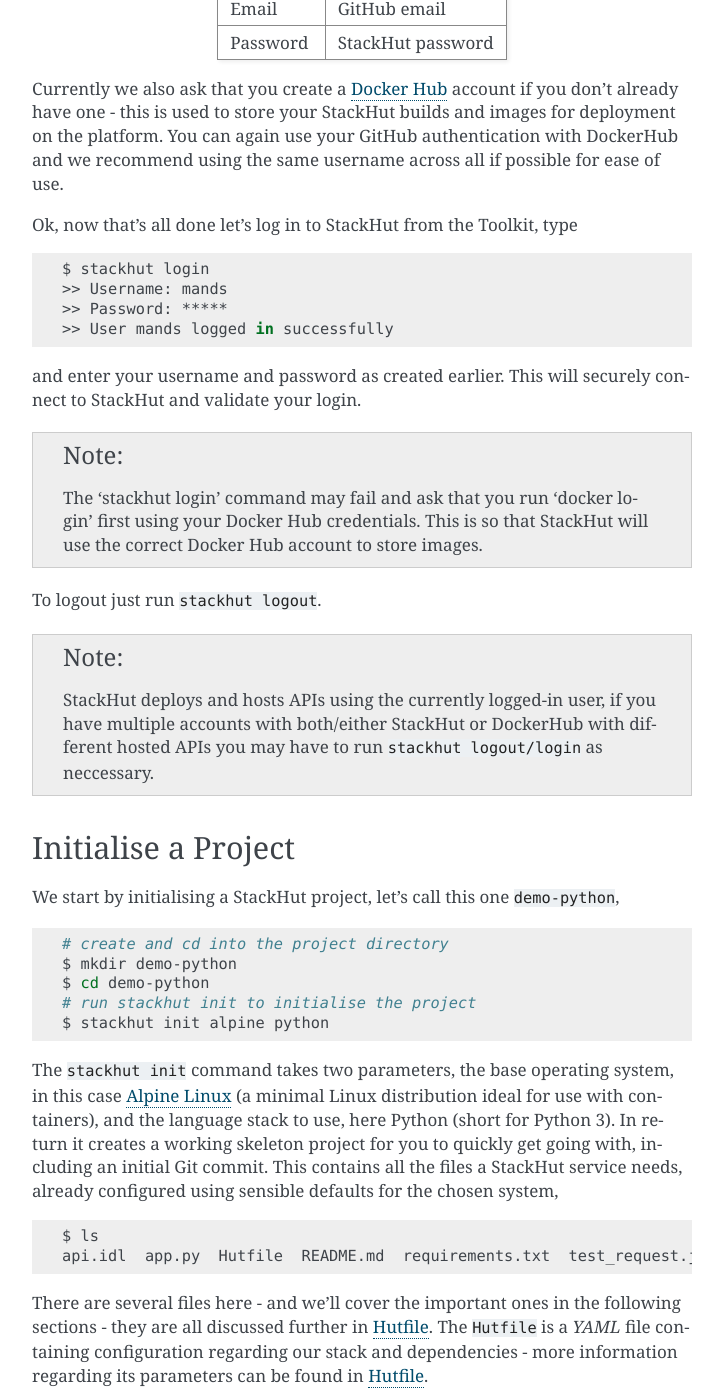
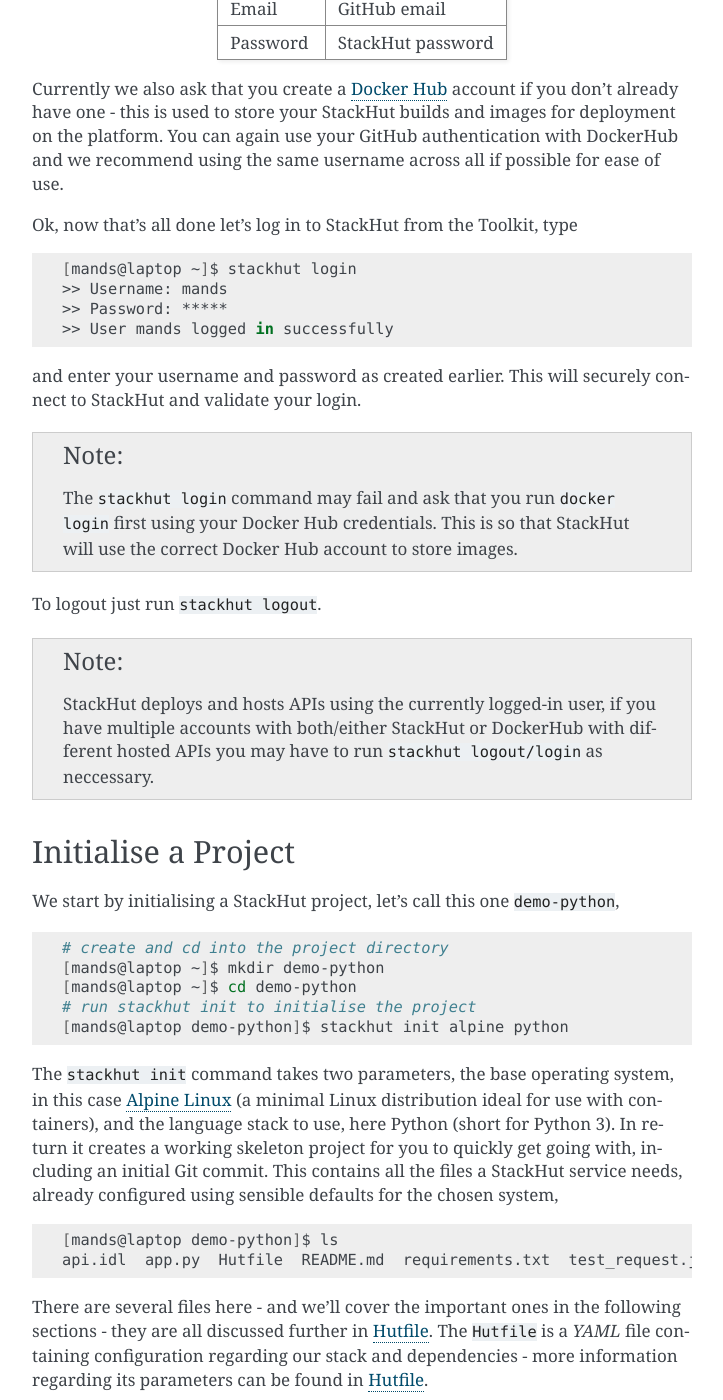
Before and after one commit to nstack/stackhut, a Sphinx documentation site: the page built from docs/getting_started/tutorial_create.rst, in a window 1280 px wide and 1400 px high, scrolled down 1351 px. Shown: the whole window, without its empty margins (388-1111 px from the left). Built offline with Sphinx 7.4.7, drawn with Linux system fonts in a browser that asks for light colours; some of the changed text lies outside the part shown.

Commit message:
updated create

```diff
--- a/docs/getting_started/tutorial_create.rst
+++ b/docs/getting_started/tutorial_create.rst
@@ -44,14 +44,14 @@
 
 .. code-block:: bash
 
-    $ stackhut login
+    [mands@laptop ~]$ stackhut login
     >> Username: mands
     >> Password: *****
     >> User mands logged in successfully
 
 and enter your username and password as created earlier. This will securely connect to StackHut and validate your login.
 
-.. note:: The 'stackhut login' command may fail and ask that you run 'docker login' first using your Docker Hub credentials.  This is so that StackHut will use the correct Docker Hub account to store images.
+.. note:: The ``stackhut login`` command may fail and ask that you run ``docker login`` first using your Docker Hub credentials.  This is so that StackHut will use the correct Docker Hub account to store images.
 
 To logout just run ``stackhut logout``.
 
@@ -66,17 +66,17 @@
 .. code-block:: bash
 
     # create and cd into the project directory
-    $ mkdir demo-python
-    $ cd demo-python
+    [mands@laptop ~]$ mkdir demo-python
+    [mands@laptop ~]$ cd demo-python
     # run stackhut init to initialise the project
-    $ stackhut init alpine python
+    [mands@laptop demo-python]$ stackhut init alpine python
 
 The ``stackhut init`` command takes two parameters, the base operating system, in this case `Alpine Linux <http://alpinelinux.org/>`_ (a minimal Linux distribution ideal for use with containers), and the language stack to use, here Python (short for Python 3). In return it creates a working skeleton project for you to quickly get going with, including an initial Git commit.
 This contains all the files a StackHut service needs, already configured using sensible defaults for the chosen system,
 
 .. code-block:: bash
 
-    $ ls
+    [mands@laptop demo-python]$ ls
     api.idl  app.py  Hutfile  README.md  requirements.txt  test_request.json
 
 There are several files here - and we'll cover the important ones in the following sections - they are all discussed further in :ref:`usage_project_hutfile`.
@@ -170,7 +170,7 @@
 
 .. code-block:: bash
 
-    $ stackhut build
+    [mands@laptop demo-python]$ stackhut build
 
 If this completes sucessfully your code can be deployed to the cloud - however it would be great to test if it runs correctly beforehand.
 
@@ -194,7 +194,7 @@
 
 .. code-block:: bash
 
-    $ stackhut run test_request.json
+    [mands@laptop demo-python]$ stackhut run test_request.json
 
 This builds the image and simulates the request against your code in the service container, using the ``test_request.json`` file from the host project directory.
 The output from calling this service method can be found in the ``run_results`` directory on the host - let's look at the request output in ``response.json``,
@@ -223,7 +223,7 @@
 
 .. code-block:: bash
 
-    stackhut run test_request.json
+    [mands@laptop demo-python]$ stackhut run test_request.json
 
 .. code-block:: json
 
@@ -240,7 +240,8 @@
 
 .. code-block:: bash
 
-    $ stackhut runhost test_request.json
+    [mands@laptop demo-python]$ stackhut runhost test_request.json
+
 
 .. code-block:: json
 
@@ -261,7 +262,7 @@
 
 .. code-block:: bash
 
-    $ stackhut deploy
+    [mands@laptop demo-python]$ stackhut deploy
 
 This packages and builds your service, and then deploys it to StackHut along with metadata such that it may be searched, viewed, and importantly, used, on the platform.
 As soon as this completes, your API is live on `https://api.stackhut.com/run` and can be browsed from our `repository of existing APIs <https://www.stackhut.com/#/services>`_.
```
